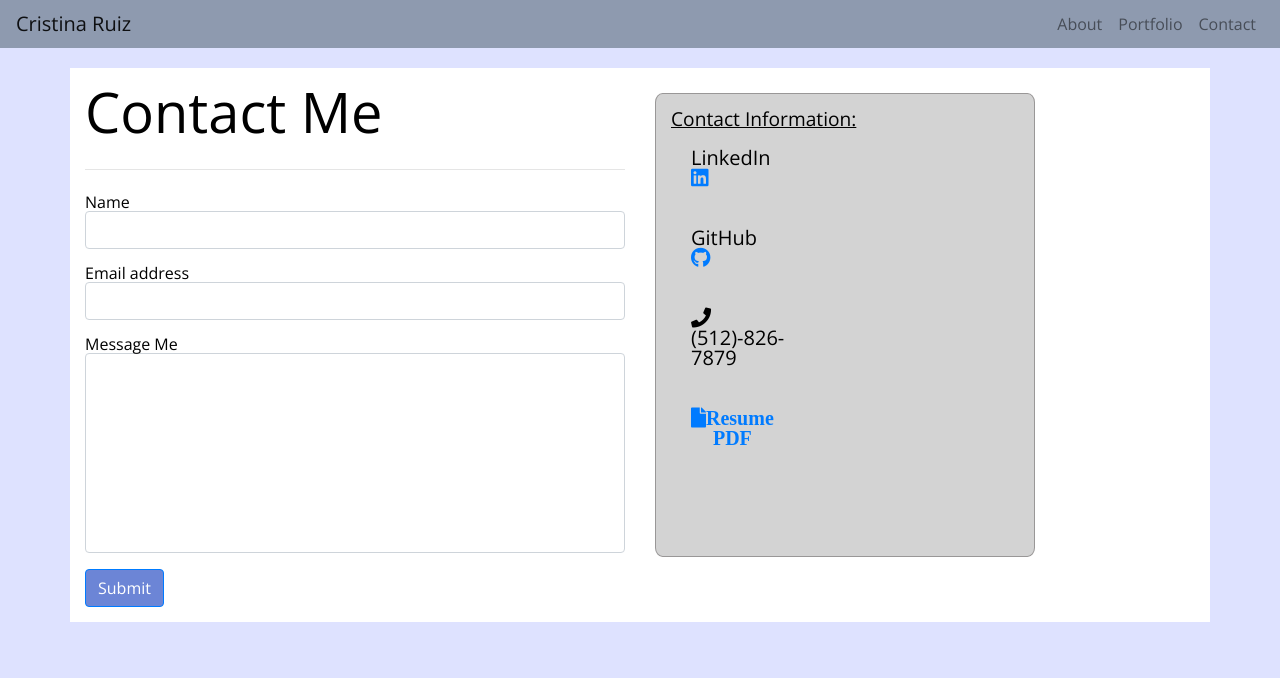
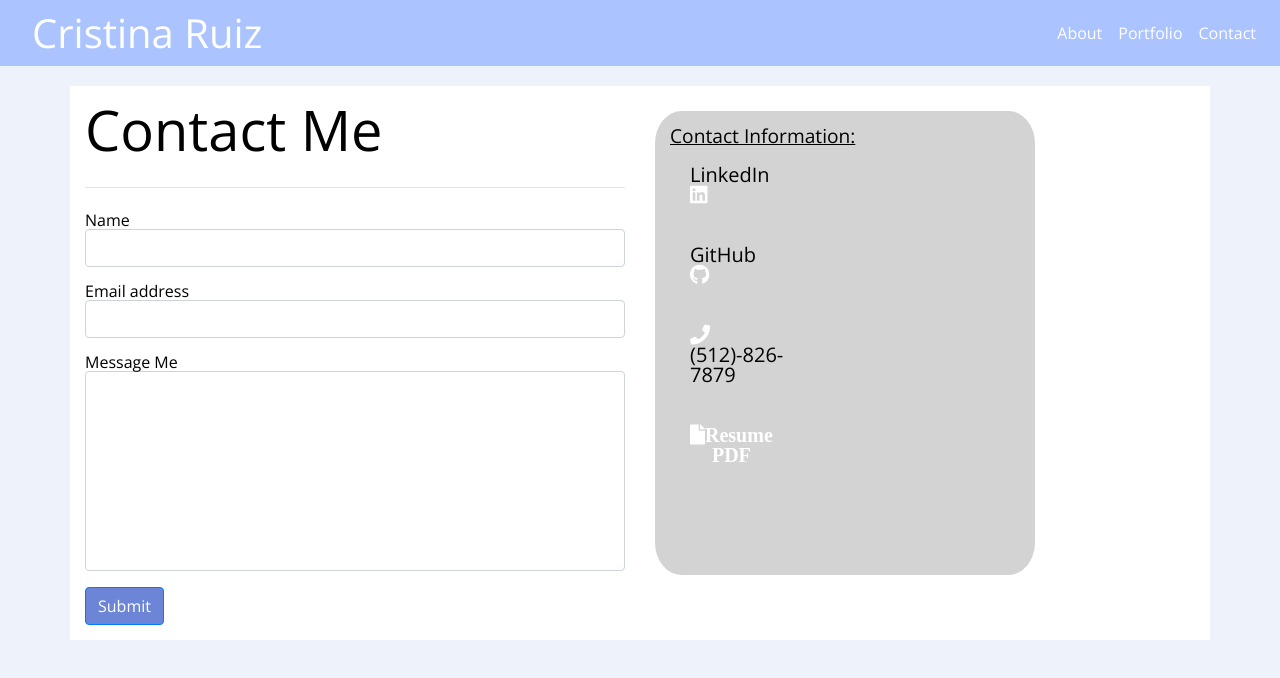
Before and after one commit to cristinaruiz21/cristinaruiz21.github.io, a plain HTML site: page contact.html in a window 1280 px wide. Drawn offline with nearby package versions, Linux system fonts and the light colour scheme.

Commit message:
Updated color scheme and screen shots of website

```diff
--- a/Assets/style.css
+++ b/Assets/style.css
@@ -18,12 +18,17 @@ h1{
     margin-left: auto;
 }
 
+.navbar-brand{
+    font-size: 40px;
+    color: white;
+}
+
 nav{
     font-family: 'Open Sans', sans-serif;
     font-weight: 400;
 }
 .navbar{
-    background-color: #8e9aaf;
+    background-color: #abc4ff;
     color: white;
 }
 .nav-link{
@@ -60,7 +65,7 @@ label{
 }
 
 body{
-    background-color: #dee2ff;
+    background-color: #edf2fb;
 }
 
 .btn-primary{
@@ -92,6 +97,10 @@ body{
     border-radius: 50%;
   }
 
+.fab, .fas{
+    color: white;
+}
+
 .contactInfo{
     font-size: larger;
     font-family: 'Open Sans', sans-serif;
@@ -106,7 +115,7 @@ body{
 
 
 .col-md-8{
-    line-height: 1.7;
+    line-height: 2;
     font-family: 'Open Sans', sans-serif;
 }
 
@@ -114,10 +123,7 @@ body{
     font-family: 'Open Sans', sans-serif;
     font-weight: 400;
     color: black;
-    border-color: rgb(153, 151, 151);
-    border-style: solid;
-    border-width: 0.3mm;
-    border-radius: 2%;
+    border-radius: 7%;
     background-color:lightgrey;
     padding-top: 15px;
     padding-bottom: 50px;
--- a/contact.html
+++ b/contact.html
@@ -14,8 +14,8 @@
     <link rel="stylesheet" href="Assets\style.css">
 
 </head>
-<nav class="navbar navbar-expand-lg navbar-light">
-    <a class="navbar-brand" href="#">Cristina Ruiz</a>
+<nav class="navbar navbar-expand-lg">
+    <a class="navbar navbar-brand" href="#">Cristina Ruiz</a>
     <button class="navbar-toggler" type="button" data-toggle="collapse" data-target="#navbarNav" aria-controls="navbarNav" aria-expanded="false" aria-label="Toggle navigation">
       <span class="navbar-toggler-icon"></span>
     </button>
```
Also changed, not shown: portfolio.html (+2 -2 lines), 1 other file.
